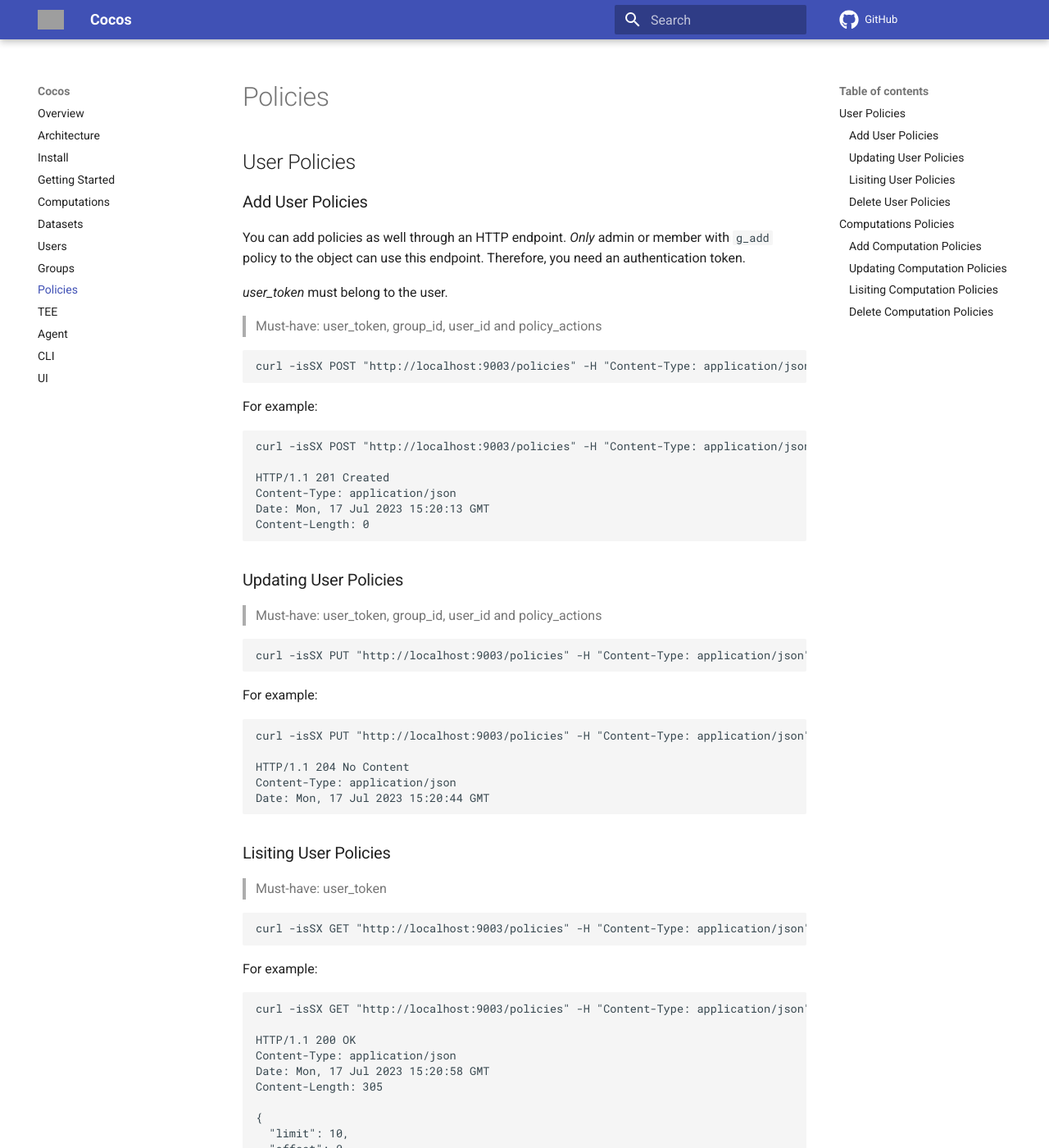
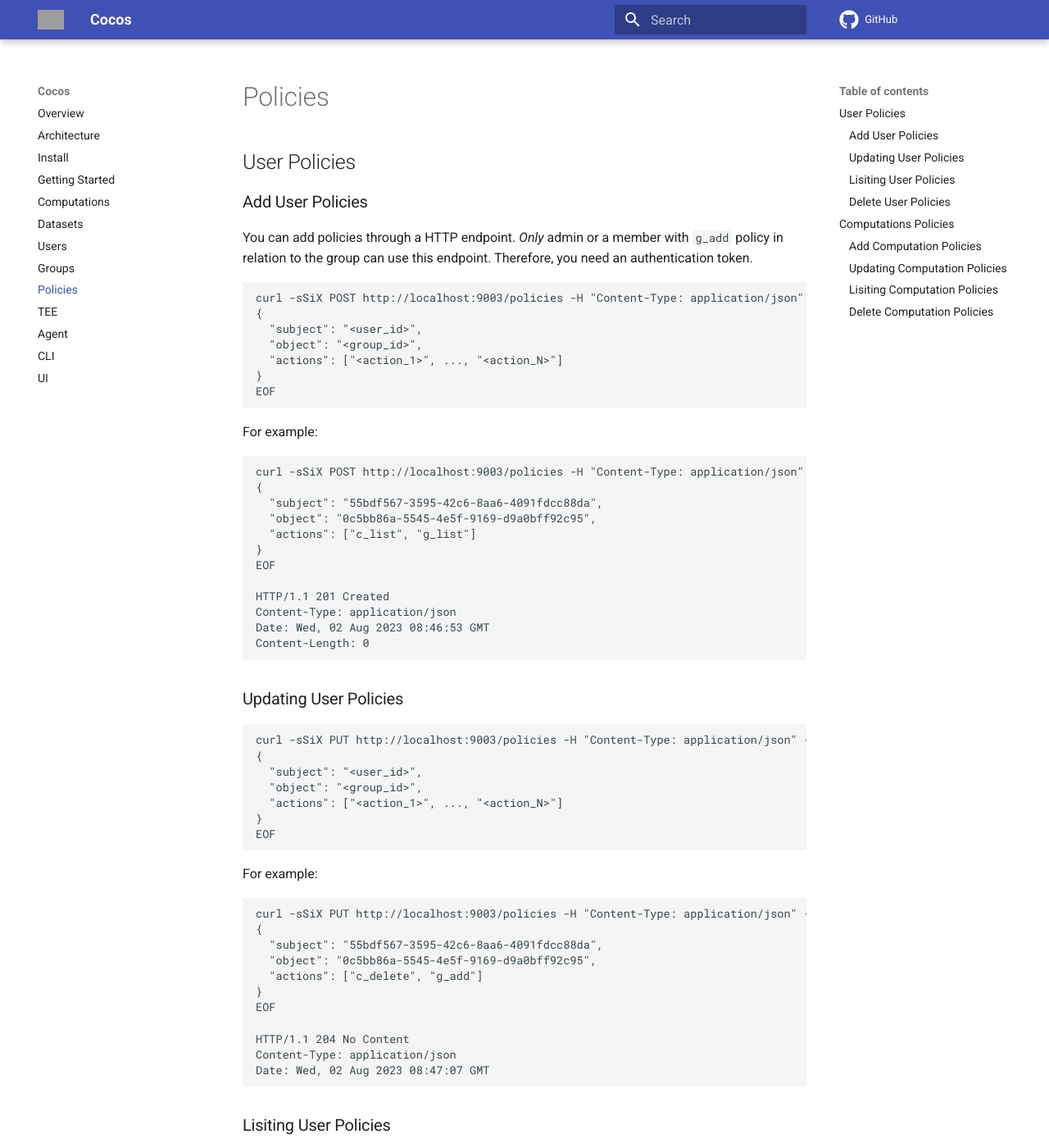
Before and after one commit to ultravioletrs/cocos-docs, an MkDocs documentation site: the page built from docs/policies.md, in a window 1280 px wide and 1400 px high. Shown: the whole window at 82% size. Built offline with MkDocs 1.6.1 and Material for MkDocs 9.7.7, drawn with Linux system fonts in a browser that asks for light colours; comment, search, counter and statistics services are not loaded; some of the changed text lies outside the part shown; grey boxes are pictures that could not be loaded.

Commit message:
Update policies documentation
Signed-off-by: rodneyosodo <blackd0t@protonmail.com>

````diff
--- a/docs/policies.md
+++ b/docs/policies.md
@@ -4,62 +4,78 @@
 
 ### Add User Policies
 
-You can add policies as well through an HTTP endpoint. _Only_ admin or member with `g_add` policy to the object can use this endpoint. Therefore, you need an authentication token.
-
-_user_token_ must belong to the user.
-
-> Must-have: user_token, group_id, user_id and policy_actions
+You can add policies through a HTTP endpoint. _Only_ admin or a member with `g_add` policy in relation to the group can use this endpoint. Therefore, you need an authentication token.
 
 ```bash
-curl -isSX POST "http://localhost:9003/policies" -H "Content-Type: application/json" -H "Authorization: Bearer <user_token>" -d '{"subject": "<user_id>", "object": "<group_id>", "actions": ["<action_1>", ..., "<action_N>"]}'
+curl -sSiX POST http://localhost:9003/policies -H "Content-Type: application/json" -H "Authorization: Bearer <user_token>" -d @- << EOF
+{
+  "subject": "<user_id>",
+  "object": "<group_id>",
+  "actions": ["<action_1>", ..., "<action_N>"]
+}
+EOF
 ```
 
 For example:
 
 ```bash
-curl -isSX POST "http://localhost:9003/policies" -H "Content-Type: application/json" -H "Authorization: Bearer $USER_TOKEN" -d '{"subject": "3187a78e-e06d-4109-8f52-f0f1ea661c33", "object": "f0ac0d64-e7af-464c-b717-a00b24118c0e", "actions": ["c_list", "g_list"]}'
+curl -sSiX POST http://localhost:9003/policies -H "Content-Type: application/json" -H "Authorization: Bearer <user_token>" -d @- << EOF
+{
+  "subject": "55bdf567-3595-42c6-8aa6-4091fdcc88da",
+  "object": "0c5bb86a-5545-4e5f-9169-d9a0bff92c95",
+  "actions": ["c_list", "g_list"]
+}
+EOF
 
 HTTP/1.1 201 Created
 Content-Type: application/json
-Date: Mon, 17 Jul 2023 15:20:13 GMT
+Date: Wed, 02 Aug 2023 08:46:53 GMT
 Content-Length: 0
 ```
 
 ### Updating User Policies
 
-> Must-have: user_token, group_id, user_id and policy_actions
-
 ```bash
-curl -isSX PUT "http://localhost:9003/policies" -H "Content-Type: application/json" -H "Authorization: Bearer <user_token>" -d '{"subject": "<user_id>", "object": "<group_id>", "actions": ["<action_1>", ..., "<action_N>"]}'
+curl -sSiX PUT http://localhost:9003/policies -H "Content-Type: application/json" -H "Authorization: Bearer <user_token>" -d @- << EOF
+{
+  "subject": "<user_id>",
+  "object": "<group_id>",
+  "actions": ["<action_1>", ..., "<action_N>"]
+}
+EOF
 ```
 
 For example:
 
 ```bash
-curl -isSX PUT "http://localhost:9003/policies" -H "Content-Type: application/json" -H "Authorization: Bearer $USER_TOKEN" -d '{"subject": "3187a78e-e06d-4109-8f52-f0f1ea661c33", "object": "f0ac0d64-e7af-464c-b717-a00b24118c0e", "actions": ["c_delete"]}'
+curl -sSiX PUT http://localhost:9003/policies -H "Content-Type: application/json" -H "Authorization: Bearer <user_token>" -d @- << EOF
+{
+  "subject": "55bdf567-3595-42c6-8aa6-4091fdcc88da",
+  "object": "0c5bb86a-5545-4e5f-9169-d9a0bff92c95",
+  "actions": ["c_delete", "g_add"]
+}
+EOF
 
 HTTP/1.1 204 No Content
 Content-Type: application/json
-Date: Mon, 17 Jul 2023 15:20:44 GMT
+Date: Wed, 02 Aug 2023 08:47:07 GMT
 ```
 
 ### Lisiting User Policies
 
-> Must-have: user_token
-
 ```bash
-curl -isSX GET "http://localhost:9003/policies" -H "Content-Type: application/json" -H "Authorization: Bearer <user_token>"
+curl -isSX GET http://localhost:9003/policies -H "Content-Type: application/json" -H "Authorization: Bearer <user_token>"
 ```
 
 For example:
 
 ```bash
-curl -isSX GET "http://localhost:9003/policies" -H "Content-Type: application/json" -H "Authorization: Bearer $USER_TOKEN"
+curl -isSX GET http://localhost:9003/policies -H "Content-Type: application/json" -H "Authorization: Bearer <user_token>"
 
 HTTP/1.1 200 OK
 Content-Type: application/json
-Date: Mon, 17 Jul 2023 15:20:58 GMT
-Content-Length: 305
+Date: Wed, 02 Aug 2023 08:47:20 GMT
+Content-Length: 365
 
 {
   "limit": 10,
@@ -67,12 +83,13 @@ Content-Length: 305
   "total": 1,
   "policies": [
     {
-      "owner_id": "50569d27-060d-42aa-87a8-11b596ef0e68",
-      "subject": "3187a78e-e06d-4109-8f52-f0f1ea661c33",
-      "object": "f0ac0d64-e7af-464c-b717-a00b24118c0e",
-      "actions": ["c_delete"],
-      "created_at": "2023-07-17T15:20:13.466463Z",
-      "updated_at": "2023-07-17T15:20:44.004903Z"
+      "owner_id": "dbec6755-8af5-4ce5-a042-8966b90ad84a",
+      "subject": "55bdf567-3595-42c6-8aa6-4091fdcc88da",
+      "object": "0c5bb86a-5545-4e5f-9169-d9a0bff92c95",
+      "actions": ["c_delete", "g_add"],
+      "created_at": "2023-08-02T08:46:53.834944Z",
+      "updated_at": "2023-08-02T08:47:07.248309Z",
+      "updated_by": "dbec6755-8af5-4ce5-a042-8966b90ad84a"
     }
   ]
 }
@@ -82,8 +99,6 @@ Content-Length: 305
 
 The admin can delete policies. _Only_ admin or owner of the policy can delete a policy.
 
-> Must-have: user_token, object, subjects_ids and policies
-
 ```bash
 curl -isSX DELETE -H "Accept: application/json" -H "Authorization: Bearer <user_token>" "http://localhost:9003/policies/<user_id>/<group_id>"
 ```
@@ -91,11 +106,11 @@ curl -isSX DELETE -H "Accept: application/json" -H "Authorization: Bearer <user_
 For example:
 
 ```bash
-curl -isSX DELETE -H 'Accept: application/json' -H "Authorization: Bearer $USER_TOKEN" "http://localhost:9003/policies/3187a78e-e06d-4109-8f52-f0f1ea661c33/f0ac0d64-e7af-464c-b717-a00b24118c0e"
+curl -isSX DELETE -H 'Accept: application/json' -H "Authorization: Bearer <user_token>" "http://localhost:9003/policies/55bdf567-3595-42c6-8aa6-4091fdcc88da/0c5bb86a-5545-4e5f-9169-d9a0bff92c95"
 
 HTTP/1.1 204 No Content
 Content-Type: application/json
-Date: Mon, 17 Jul 2023 15:21:44 GMT
+Date: Wed, 02 Aug 2023 08:47:48 GMT
 ```
 
 If you delete policies, the policy will be removed from the policy storage. Further authorization checks related to that policy will fail.
@@ -106,74 +121,94 @@ If you delete policies, the policy will be removed from the policy storage. Furt
 
 You can add policies as well through an HTTP endpoint. _Only_ admin or the owner of the computation can use this endpoint. Therefore, you need an authentication token.
 
-_user_token_ must belong to the user.
-
-> Must-have: user_token, computation_id, user_id and roles
-
 ```bash
-curl -isSX POST "http://localhost:9000/policies" -H "Content-Type: application/json" -H "Authorization: Bearer <user_token>" -d '{"user": "<user_id>", "computation": "<computation_id>", "role": ["<role_1>", ..., "<role_N>"]}'
+curl -sSiX POST http://localhost:9000/policies -H "Content-Type: application/json" -H "Authorization: Bearer <user_token>" -d @- << EOF
+{
+  "user": "<user_id>",
+  "computation": "<computation_id>",
+  "role": ["<role_1>", ..., "<role_N>"]
+}
+EOF
 ```
 
 For example:
 
 ```bash
-curl -isSX POST "http://localhost:9000/policies" -H "Content-Type: application/json" -H "Authorization: Bearer $USER_TOKEN" -d '{"user": "50569d27-060d-42aa-87a8-11b596ef0e68", "computation": "fbb39123-9e82-44b2-a7d1-eb20c0c73c60", "role": ["view", "edit"]}'
+curl -sSiX POST http://localhost:9000/policies -H "Content-Type: application/json" -H "Authorization: Bearer <user_token>" -d @- << EOF
+{
+  "user": "55bdf567-3595-42c6-8aa6-4091fdcc88da",
+  "computation": "75e85000-bfea-4faf-b6c6-51fc22e52f92",
+  "role": ["view"]
+}
+EOF
 
 HTTP/1.1 201 Created
 Content-Type: application/json
-Date: Mon, 17 Jul 2023 15:24:48 GMT
+Date: Wed, 02 Aug 2023 08:51:42 GMT
 Content-Length: 0
 ```
 
 ### Updating Computation Policies
 
-> Must-have: user_token, computation_id, user_id and role
+The admin or the owner of the computation can update the policy.
 
 ```bash
-curl -isSX PUT "http://localhost:9000/policies" -H "Content-Type: application/json" -H "Authorization: Bearer <user_token>" -d '{"user": "<user_id>", "computation": "<computation_id>", "role": ["<role_1>", ..., "<role_N>"]}'
+curl -sSiX PUT http://localhost:9000/policies -H "Content-Type: application/json" -H "Authorization: Bearer <user_token>" -d @- << EOF
+{
+  "user": "<user_id>",
+  "computation": "<computation_id>",
+  "role": ["<role_1>", ..., "<role_N>"]
+}
+EOF
 ```
 
 For example:
 
 ```bash
-curl -isSX PUT "http://localhost:9000/policies" -H "Content-Type: application/json" -H "Authorization: Bearer $USER_TOKEN" -d '{"user": "50569d27-060d-42aa-87a8-11b596ef0e68", "computation": "fbb39123-9e82-44b2-a7d1-eb20c0c73c60", "role": ["run"]}'
+curl -sSiX PUT http://localhost:9000/policies -H "Content-Type: application/json" -H "Authorization: Bearer <user_token>" -d @- << EOF
+{
+  "user": "55bdf567-3595-42c6-8aa6-4091fdcc88da",
+  "computation": "75e85000-bfea-4faf-b6c6-51fc22e52f92",
+  "role": ["view", "run"]
+}
+EOF
 
 HTTP/1.1 200 OK
 Content-Type: application/json
-Date: Mon, 17 Jul 2023 15:25:15 GMT
+Date: Wed, 02 Aug 2023 08:52:40 GMT
 Content-Length: 0
 ```
 
 ### Lisiting Computation Policies
 
-> Must-have: user_token
+As an admin, you can list all the policies, while as a user you can only list your own policies.
 
 ```bash
-curl -isSX GET "http://localhost:9000/policies" -H "Content-Type: application/json" -H "Authorization: Bearer <user_token>"
+curl -isSX GET http://localhost:9000/policies -H "Authorization: Bearer <user_token>"
 ```
 
 For example:
 
 ```bash
-curl -isSX GET "http://localhost:9000/policies" -H "Content-Type: application/json" -H "Authorization: Bearer $USER_TOKEN"
+curl -isSX GET http://localhost:9000/policies -H "Authorization: Bearer <user_token>"
 
 HTTP/1.1 200 OK
 Content-Type: application/json
-Date: Mon, 17 Jul 2023 15:25:29 GMT
-Content-Length: 338
+Date: Wed, 02 Aug 2023 08:52:55 GMT
+Content-Length: 345
 
 {
   "limit": 10,
   "total": 1,
   "policies": [
     {
-      "owner": "50569d27-060d-42aa-87a8-11b596ef0e68",
-      "user": "50569d27-060d-42aa-87a8-11b596ef0e68",
-      "computation": "fbb39123-9e82-44b2-a7d1-eb20c0c73c60",
-      "roles": ["run"],
-      "created_at": "2023-07-17T15:24:48.915877Z",
-      "updated_at": "2023-07-17T15:25:15.113692Z",
-      "updated_by": "50569d27-060d-42aa-87a8-11b596ef0e68"
+      "owner": "dbec6755-8af5-4ce5-a042-8966b90ad84a",
+      "user": "55bdf567-3595-42c6-8aa6-4091fdcc88da",
+      "computation": "75e85000-bfea-4faf-b6c6-51fc22e52f92",
+      "roles": ["view", "run"],
+      "created_at": "2023-08-02T08:51:42.844285Z",
+      "updated_at": "2023-08-02T08:52:40.327864Z",
+      "updated_by": "dbec6755-8af5-4ce5-a042-8966b90ad84a"
     }
   ]
 }
@@ -181,22 +216,20 @@ Content-Length: 338
 
 ### Delete Computation Policies
 
-The admin can delete policies.
-
-> Must-have: user_token, computation_id and user_id.
+The admin or the owner of the computation can delete the policy.
 
 ```bash
-curl -isSX DELETE -H "Accept: application/json" -H "Authorization: Bearer <user_token>" http://localhost:9000/policies/:user/:computation"
+curl -isSX DELETE http://localhost:9000/policies/<user_id>/<computation_id> -H "Accept: application/json" -H "Authorization: Bearer <user_token>"
 ```
 
 For example:
 
 ```bash
-curl -isSX DELETE -H 'Accept: application/json' -H "Authorization: Bearer $USER_TOKEN" "http://localhost:9000/policies/50569d27-060d-42aa-87a8-11b596ef0e68/fbb39123-9e82-44b2-a7d1-eb20c0c73c60"
+curl -isSX DELETE http://localhost:9000/policies/50569d27-060d-42aa-87a8-11b596ef0e68/75e85000-bfea-4faf-b6c6-51fc22e52f92 -H "Accept: application/json" -H "Authorization: Bearer <user_token>"
 
 HTTP/1.1 204 No Content
 Content-Type: application/json
-Date: Mon, 17 Jul 2023 15:26:18 GMT
+Date: Wed, 02 Aug 2023 09:02:11 GMT
 ```
 
 If you delete policies, the policy will be removed from the policy storage. Further authorization checks related to that policy will fail.
````
